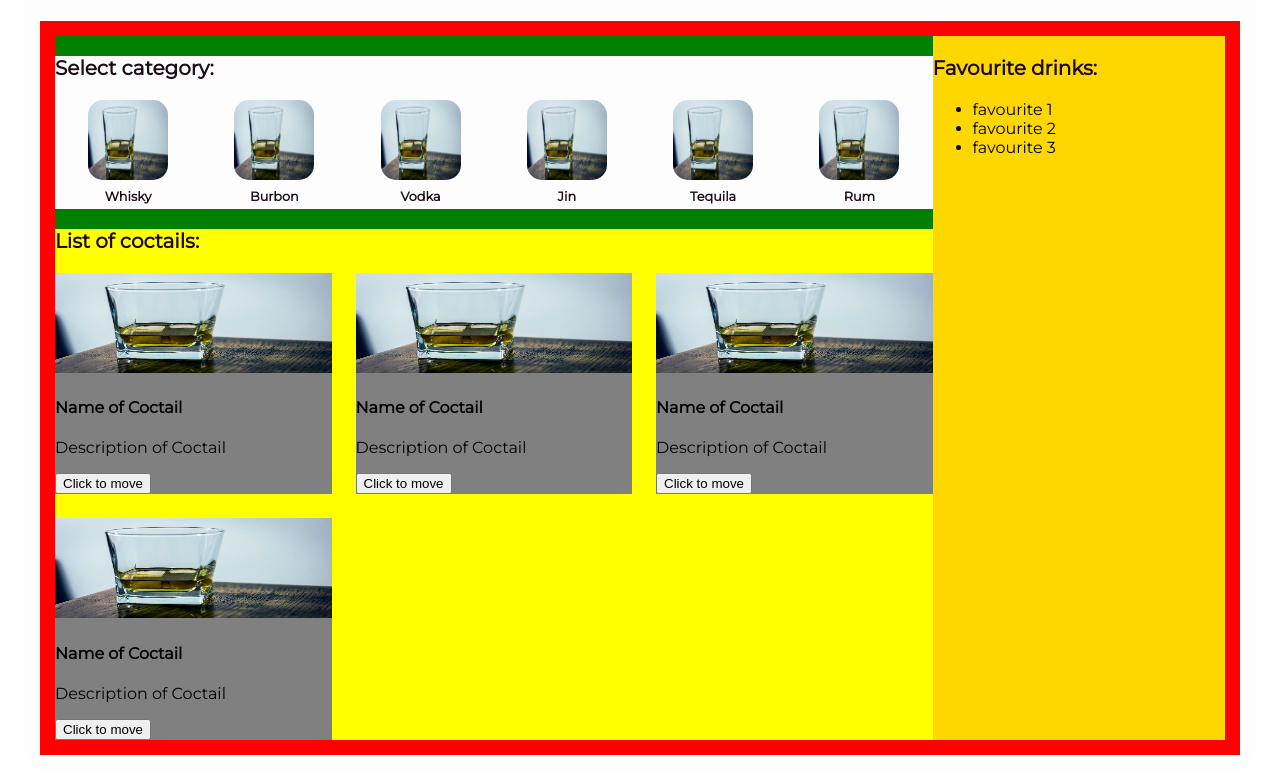
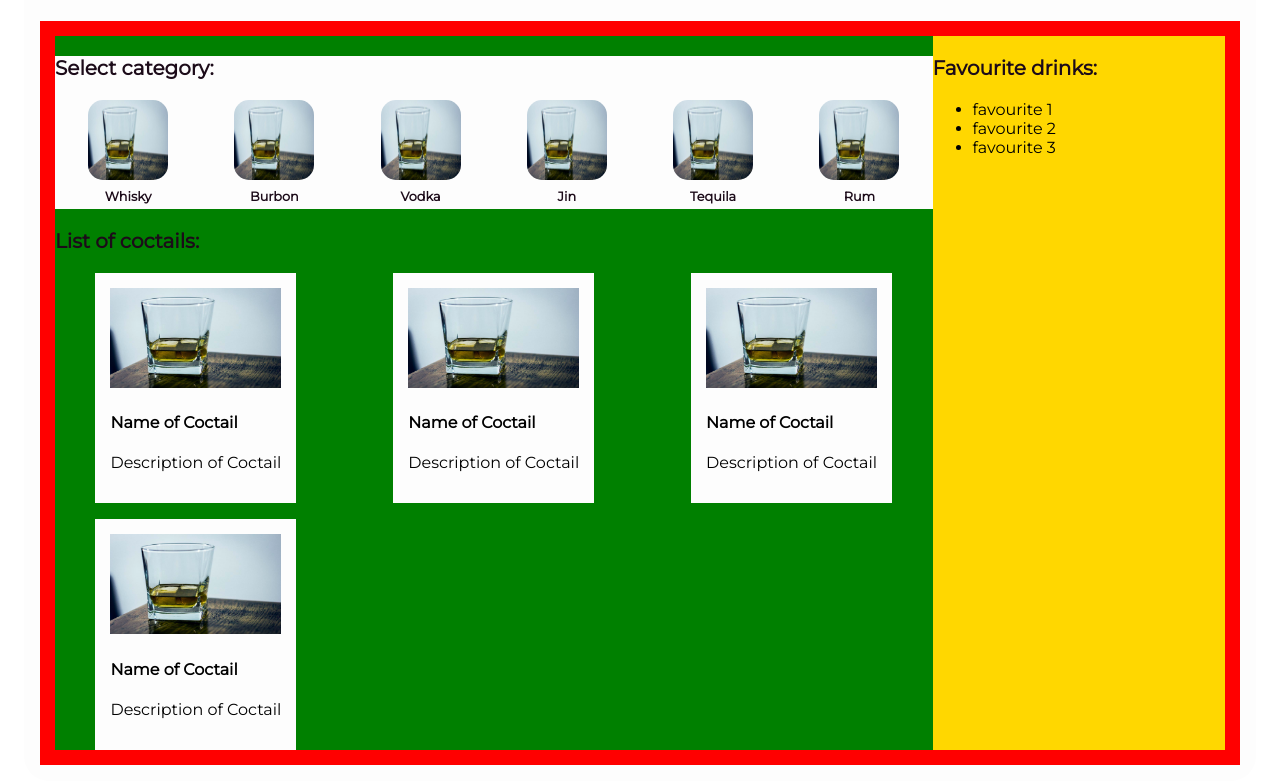
Before and after one commit to WojcioTrue/Drink_app_template, a website: page index.html in a window 1280 px wide. Shown: the part 94-875 px from the top of the page. Drawn offline with Linux system fonts and the light colour scheme; a web font is replaced by a local one.

Commit message:
removed button from coctail-product

```diff
--- a/index.html
+++ b/index.html
@@ -78,7 +78,6 @@
                   <img src="src/icons/category.jpg">
                   <h4>Name of Coctail</h4>
                   <p>Description of Coctail</p>
-                  <button>Click to move</button>
                 </div>
               </section>
               <section class="grid-coctails__product">
@@ -86,7 +85,6 @@
                   <img src="src/icons/category.jpg">
                   <h4>Name of Coctail</h4>
                   <p>Description of Coctail</p>
-                  <button>Click to move</button>
                 </div>
               </section>
               <section class="grid-coctails__product">
@@ -94,7 +92,7 @@
                   <img src="src/icons/category.jpg">
                   <h4>Name of Coctail</h4>
                   <p>Description of Coctail</p>
-                  <button>Click to move</button>
+
                 </div>
               </section>
               <section class="grid-coctails__product">
@@ -102,7 +100,7 @@
                   <img src="src/icons/category.jpg">
                   <h4>Name of Coctail</h4>
                   <p>Description of Coctail</p>
-                  <button>Click to move</button>
+
                 </div>
               </section>
             </div>
--- a/src/scss/coctails_container.scss
+++ b/src/scss/coctails_container.scss
@@ -42,20 +42,23 @@
     }
 
     .list-coctails {
-        background-color: yellow;
         h3 {
             @include variables.label-style;
         }
         .grid-coctails {
             display: grid;
-            gap: 1.5rem;
+            gap: 1rem;
             grid-template-columns: repeat(1, 1fr);
+            justify-items: center;
             .grid-coctails__product {
-                background-color: gray;
+                background-color: variables.$Cultured;
                 div {
+                    position: relative;
+                    padding: 15px;
                     img {
+                        position: relative;
                         width: 100%;
-                        height: 100px;
+
                     }
                 }
             }
```
Also changed, not shown: src/css/style.css.
